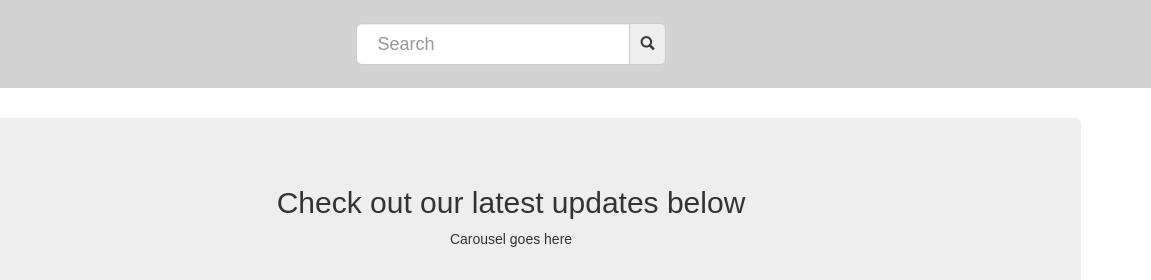
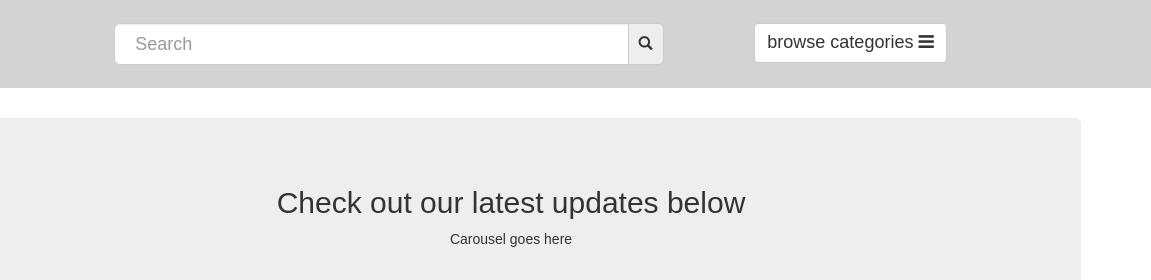
Before and after one commit to jadlao/olooq, a plain HTML site: page home.html in a window 1280 px wide. Shown: the top 280 px of the page, 129-1280 px from the left. Drawn offline with nearby package versions, Linux system fonts and the light colour scheme.

Commit message:
added dropdown menu

```diff
--- a/css/style.css
+++ b/css/style.css
@@ -31,6 +31,11 @@ img {
     border-radius: 0 6px 6px 0;
 }
 
+#menu-btn {
+    font-size: 18px;
+    margin-top: 8px;
+}
+
 
 /* Main */
 .jumbotron {
--- a/home.html
+++ b/home.html
@@ -4,6 +4,7 @@
     <meta charset="utf-8">
     <meta name="viewport" content="width=device-width, initial-scale=1.0">
     <link rel="stylesheet" href="https://maxcdn.bootstrapcdn.com/bootstrap/3.3.7/css/bootstrap.min.css">
+    <link rel="stylesheet" href="https://maxcdn.bootstrapcdn.com/font-awesome/4.7.0/css/font-awesome.min.css">
     <link rel="stylesheet" href="css/style.css">
     <title>Olooq - Homepage</title>
 </head>
@@ -20,10 +21,10 @@
                 </div>
 
                 <!-- Searchbar -->
-                <div class="col-xs-8">
-                    <div class="searchbar text-center">
+                <div class="col-xs-6">
+                    <div class="searchbar">
                         <form action="" class="navbar-form" role="search">
-                            <div class="input-group">
+                            <div class="input-group col-xs-12">
                                 <input id="searchbar" type="text" class="form-control" placeholder="Search">
                                 <span class="input-group-btn">
                                     <button type="submit" id="search-btn" class="btn btn-default">
@@ -39,9 +40,17 @@
                 </div>
 
                 <!-- Dropdown menu -->
-                <div class="col-xs-2">
-                   <div class="dropdown-menu">
-
+                <div class="col-xs-4">
+                   <div class="btn-group col-xs-12">
+                      <button type="button" id="menu-btn" class="btn btn-default dropdown-toggle" data-toggle="dropdown" aria-haspopup="true" aria-expanded="false">
+                        browse categories <span class="fa fa-bars"></span>
+                      </button>
+                      <ul class="dropdown-menu">
+                        <li><a href="#">Fruit</a></li>
+                        <li><a href="#">Vegetables</a></li>
+                        <li><a href="#">Meat</a></li>
+                        <li><a href="#">Frozen food</a></li>
+                      </ul>
                     </div>
                 </div>
             </div>
@@ -84,6 +93,7 @@
 
     <!-- Javascript -->
     <script type="text/javascript" src="https://code.jquery.com/jquery-3.2.1.min.js"></script>
+    <script type="text/javascript" src="https://maxcdn.bootstrapcdn.com/bootstrap/3.3.7/js/bootstrap.min.js"></script>
     <script type="text/javascript" src="js/olooq.js"></script>
 </body>
 </html>
```
